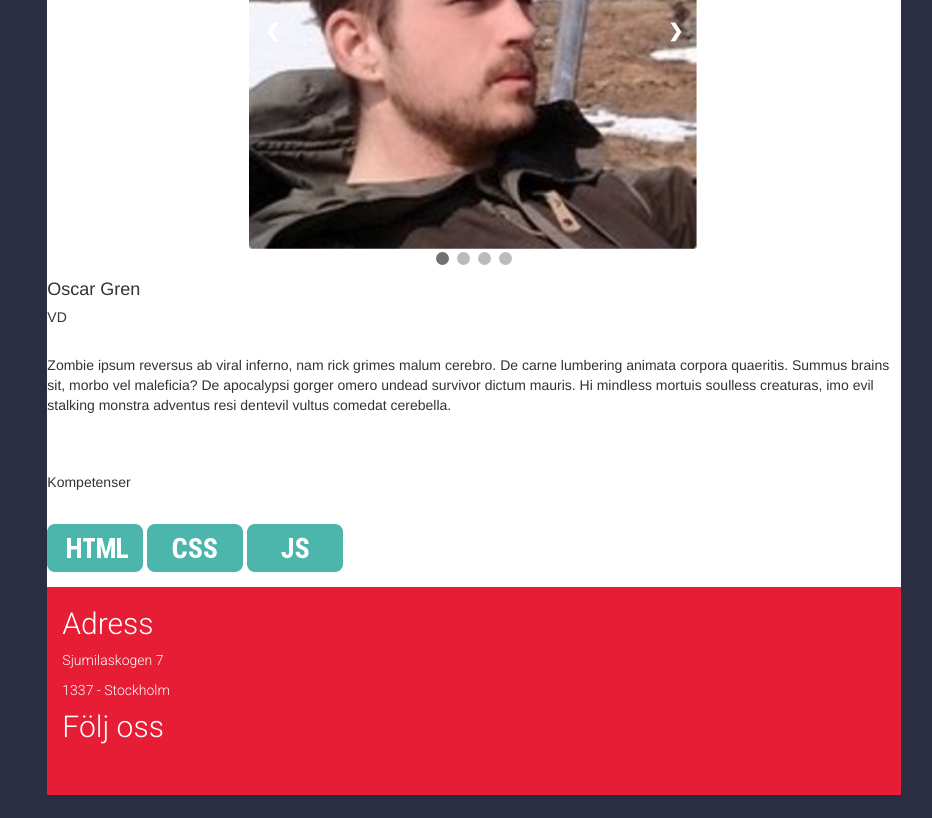
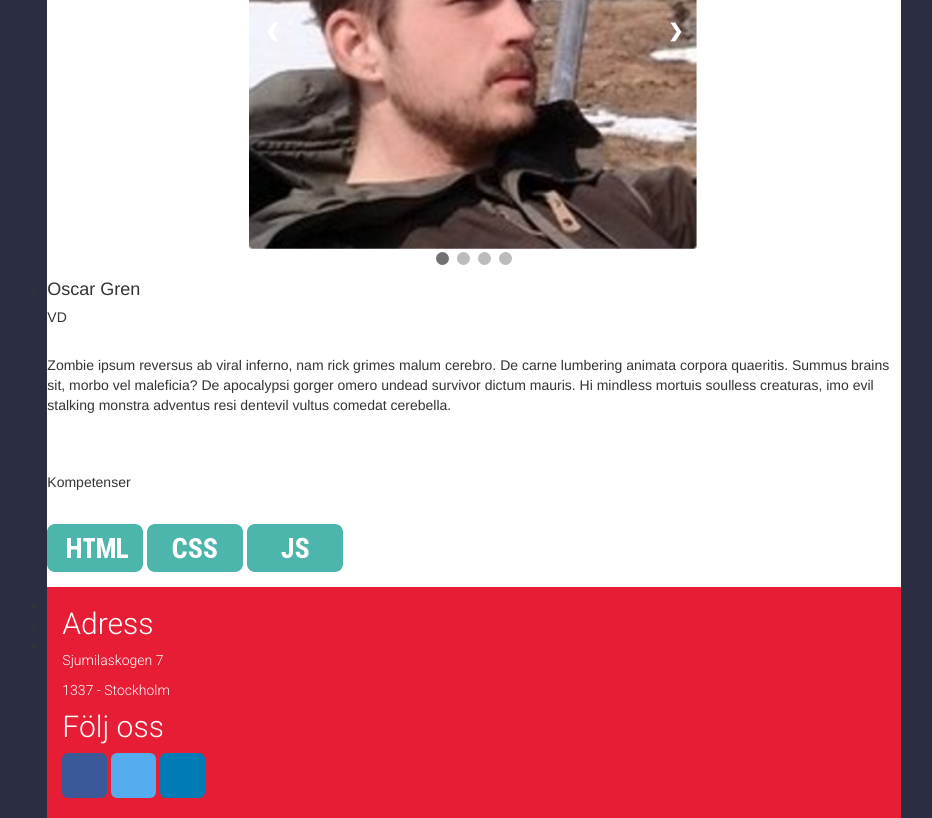
Before and after one commit to HumanDecoy/XLNTBOOT, a plain HTML site: page views/team.html in a window 1280 px wide. Shown: the part 453-1271 px from the top of the page, without its empty margins (166-1098 px from the left). Before the commit the page ends 1248 px from the top, so only its background shows below. Drawn offline with nearby package versions, Linux system fonts and the light colour scheme; files that its build step writes are made by us from their sources.

Commit message:
added bootstraplink to the footer icons on team.html

```diff
--- a/views/team.html
+++ b/views/team.html
@@ -5,6 +5,7 @@
 	<meta name="viewport" content="width=device-width, initial-scale=1">
 	<!-- Bootstrap -->
 	<link rel="stylesheet" href="https://maxcdn.bootstrapcdn.com/bootstrap/3.3.7/css/bootstrap.min.css">
+	<link href="../bootstrap-social-gh-pages/assets/bootstrap-social.css" rel="stylesheet">
 	<link href="../bootstrap-3.3.7-dist/css/bootstrap.css" rel="stylesheet">
 	<link href="../css/navcss.css" rel="stylesheet">
 	<link rel="stylesheet" type="text/css" href="../css/team.css">
```
